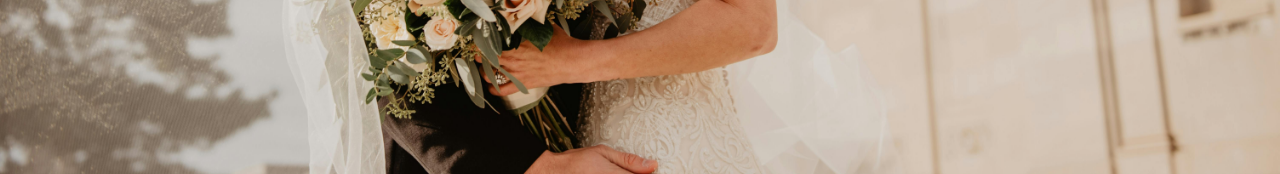
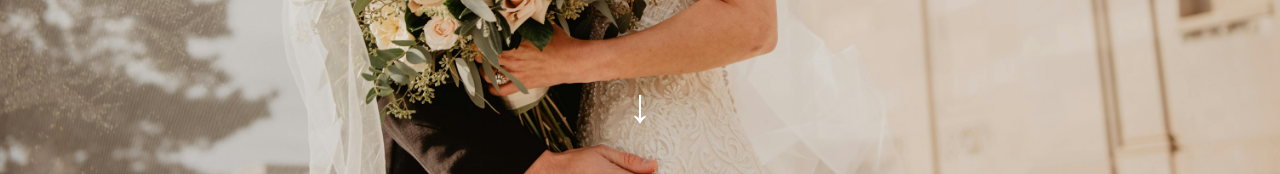
Before and after one commit to VictorySpecificationII/flowersbythebed-photography, a React (Vite) app: page / in a window 1280 px wide. Shown: the part 626-800 px from the top of the page. Built offline with nearby package versions, Linux system fonts and the light colour scheme.

Commit message:
moved arrow a little further up for clarity

```diff
--- a/src/modules/Home.jsx
+++ b/src/modules/Home.jsx
@@ -66,14 +66,18 @@ const Home = () => {
       <div
         style={{
           position: "absolute",
-          bottom: "20px",
+          bottom: "120px",           // higher from bottom
           left: "50%",
           transform: "translateX(-50%)",
-          fontSize: "2rem",
+          fontSize: "3rem",         // bigger arrow
           color: "white",
           animation: "jump 1s infinite alternate",
           zIndex: 3,
+          cursor: "pointer",
         }}
+        onClick={() =>
+          window.scrollTo({ top: window.innerHeight, behavior: "smooth" })
+        }
       >
         ↓
       </div>
@@ -83,7 +87,7 @@ const Home = () => {
         {`
           @keyframes jump {
             0% { transform: translateX(-50%) translateY(0); }
-            100% { transform: translateX(-50%) translateY(-10px); }
+            100% { transform: translateX(-50%) translateY(-15px); }
           }
         `}
       </style>
```
